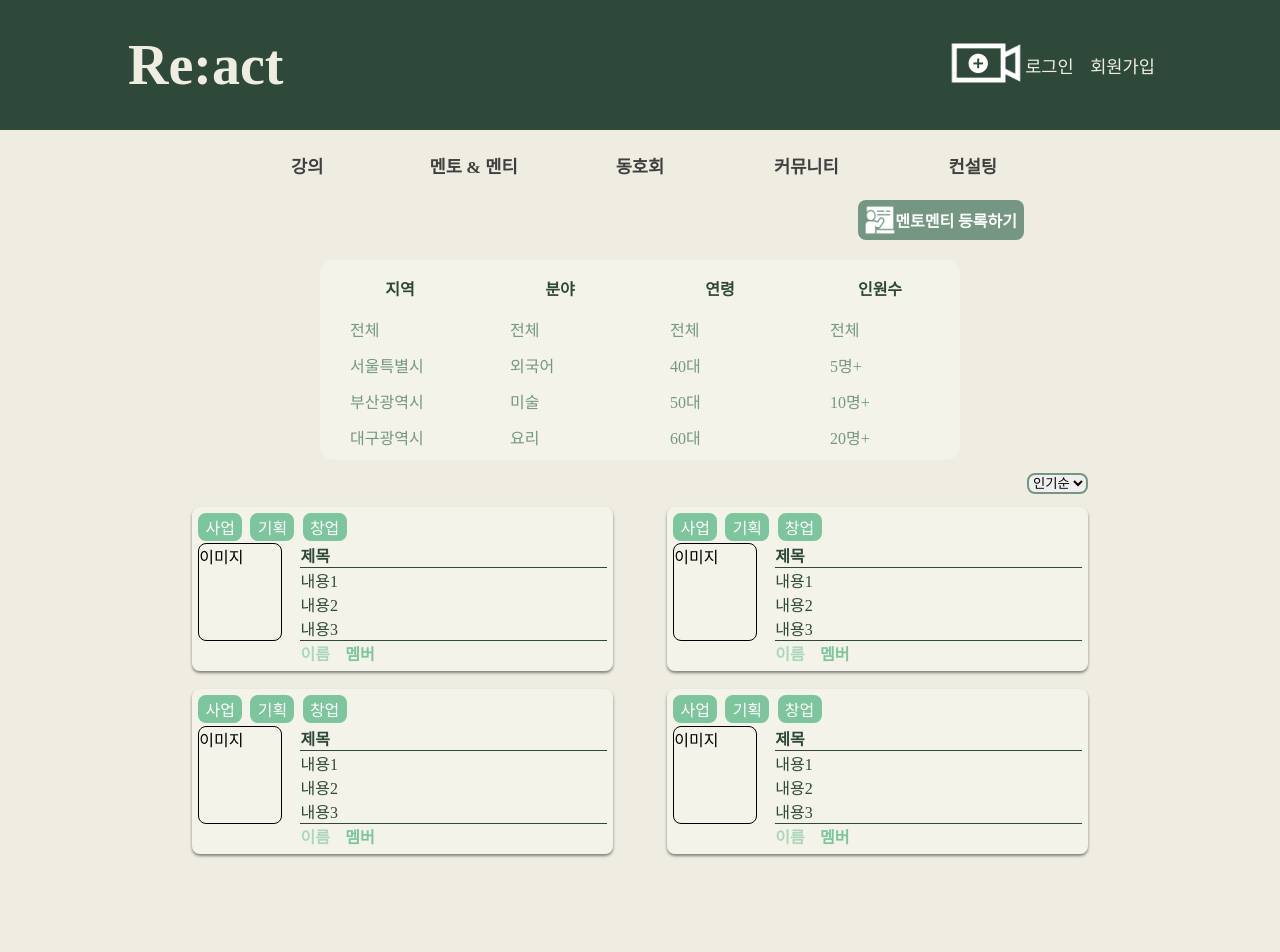
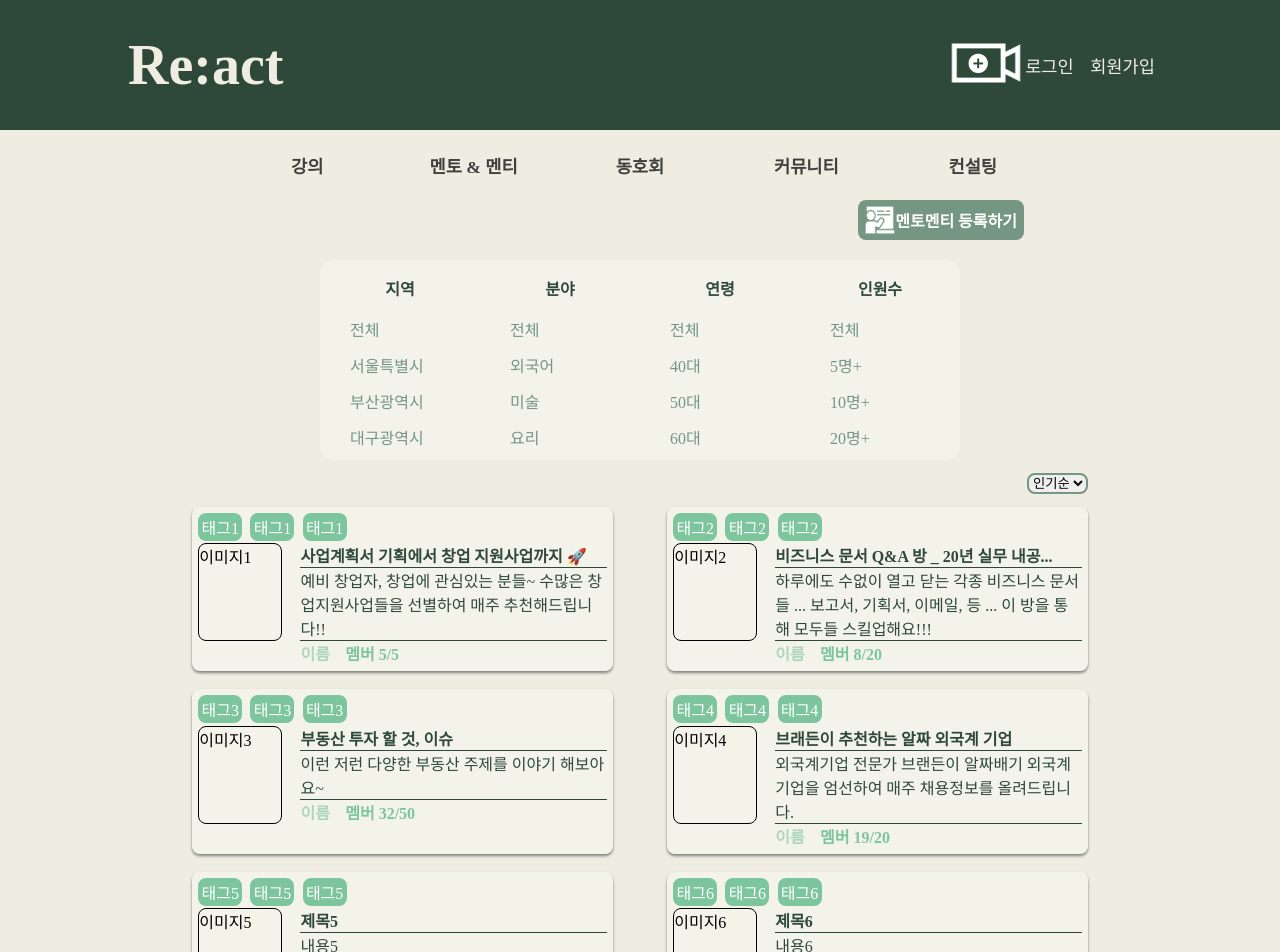
Before and after one commit to React-Likelion/react, a React (Create React App) app: page /mentoring in a window 1280 px wide. Shown: the top 952 px of the page. Built offline with nearby package versions, Linux system fonts and the light colour scheme.

Commit message:
채팅기능 추가중

```diff
--- a/src/App.js
+++ b/src/App.js
@@ -13,6 +13,7 @@ import LecturePage from './pages/Lecture/LecturePage';
 import MentoringPage from './pages/Mentoring/MentoringPage';
 import MentoringUploadPage from './pages/Mentoring/MentoringUploadPage';
 import MentoringDetailPage from './pages/Mentoring/MentoringDetailPage';
+import MentoringChat from './components/MentoringPage/MentoringChat';
 
 
 const App = () => {
@@ -54,7 +55,8 @@ function Mentoring() {
       <Routes>
           <Route path='' element={<MentoringPage/>}/>
           <Route path='upload' element={<MentoringUploadPage/>}/>
-          <Route path='detail' element={<MentoringDetailPage/>}/>
+          <Route path='detail/:id' element={<MentoringDetailPage/>}/>
+          <Route path='detail/:id/chating/:id' element={<MentoringChat/>}/>
       </Routes>
   );
 };
--- a/src/components/MentoringPage/MentoringBox.js
+++ b/src/components/MentoringPage/MentoringBox.js
@@ -3,19 +3,109 @@ import MentoringItem from './MentoringItem';
 import '../../style/components/MentoringPage/MentoringBox.css'
 
 function MentoringBox() {
+    const dummyData = [
+        {
+        "id": 1,
+        "location": "지역1",
+        "field": "분야1",
+        "title": "사업계획서 기획에서 창업 지원사업까지 🚀",
+        "description": "예비 창업자, 창업에 관심있는 분들~ 수많은 창업지원사업들을 선별하여 매주 추천해드립니다!!",
+        "age_group": 5,
+        "limit": 5,
+        "tag": "태그1",
+        "image": "이미지1",
+        "member": 2,
+        "member_cnt": 5
+        },
+        {
+        "id": 2,
+        "location": "지역2",
+        "field": "분야2",
+        "title": "비즈니스 문서 Q&A 방 _ 20년 실무 내공...",
+        "description": "하루에도 수없이 열고 닫는 각종 비즈니스 문서들 ... 보고서, 기획서, 이메일, 등 ... 이 방을 통해 모두들 스킬업해요!!!",
+        "age_group": 5,
+        "limit": 20,
+        "tag": "태그2",
+        "image": "이미지2",
+        "member": null,
+        "member_cnt": 8
+        },
+        {
+        "id": 3,
+        "location": "지역3",
+        "field": "분야3",
+        "title": "부동산 투자 할 것, 이슈",
+        "description": "이런 저런 다양한 부동산 주제를 이야기 해보아요~",
+        "age_group": 5,
+        "limit": 50,
+        "tag": "태그3",
+        "image": "이미지3",
+        "member": null,
+        "member_cnt": 32
+        },
+        {
+        "id": 4,
+        "location": "지역4",
+        "field": "분야4",
+        "title": "브래든이 추천하는 알짜 외국계 기업",
+        "description": "외국계기업 전문가 브랜든이 알짜배기 외국계기업을 엄선하여 매주 채용정보를 올려드립니다.",
+        "age_group": 5,
+        "limit": 20,
+        "tag": "태그4",
+        "image": "이미지4",
+        "member": null,
+        "member_cnt": 19
+        },
+        {
+        "id": 5,
+        "location": "지역5",
+        "field": "분야5",
+        "title": "제목5",
+        "description": "내용5",
+        "age_group": 5,
+        "limit": 5,
+        "tag": "태그5",
+        "image": "이미지5",
+        "member": null,
+        "member_cnt": 5
+        },
+        {
+        "id": 6,
+        "location": "지역6",
+        "field": "분야6",
+        "title": "제목6",
+        "description": "내용6",
+        "age_group": 5,
+        "limit": 5,
+        "tag": "태그6",
+        "image": "이미지6",
+        "member": null,
+        "member_cnt": 5
+        },
+        ]
+    /*
+    const [mentoringList, setmentoringList] = useState([])
 
+    useEffect(() => {
+        //먼저 멘토멘티 리스트 받아오기
+        axios.get('/mentorings/')
+            .then(response=>{
+                if(response.data.success){
+                    setmentoringList()//가져온 모든 리스트를 배열에 저장한다.
+                }else{
+                    alert('멘토링 리스트를 가져오는데 실패했습니다.')
+                }
+            })
+    }, [])
+    */
 
     return (
         <div className='mentoringBox' >
-            {/* {
-                데이터명.map((element) => (
-                    <MentoringItem props/>
-                ))
-            } */}
-                <MentoringItem />
-                <MentoringItem />
-                <MentoringItem />
-                <MentoringItem />
+            {
+                dummyData.map((element)=>{
+                    return <MentoringItem id={element.id} image={element.image} title={element.title} description={element.description} tag={element.tag} limit={element.limit} member_cnt={element.member_cnt}/>
+                })
+            }
         </div>
     );
 }
--- /dev/null
+++ b/src/components/MentoringPage/MentoringChat.js
@@ -0,0 +1,43 @@
+import React, { useState }from 'react';
+import '../../style/components/MentoringPage/MentoringChat.css'
+import Header from './../Header';
+
+function MentoringChat() {
+    const [ chat, setChat ] = useState({
+        nickname:'아무개',
+        contents:'',
+    });
+    const [ chatData, setChatData ] = useState([]);
+
+    const editText=(e)=>{
+        setChat((chat) => {
+            return {...chat, contents: e.target.value}
+        });
+    }
+
+    const postChatHandler = (e) => {
+        const newChat = {
+            contents: chat.contents,
+        }
+        setChatData([...chatData, newChat])
+    }
+
+
+
+    return (
+        <div>
+            <Header />
+            <div className='backGround'>
+                <div className='viewArea'>
+                    {chatData.map((chat)=>(<div id='veiwBox'>{chat.contents}</div>))}
+                </div>
+                <div className='chatBox'>
+                    <input id='writingBox' value={chat.contents} onChange={editText}></input>
+                    <button onClick={postChatHandler}>전송</button>
+                </div>
+            </div>
+        </div>
+    );
+}
+
+export default MentoringChat;
--- a/src/components/MentoringPage/MentoringItem.js
+++ b/src/components/MentoringPage/MentoringItem.js
@@ -3,41 +3,31 @@ import '../../style/components/MentoringPage/MentoringItem.css'
 import { useNavigate } from 'react-router-dom';
 
 
-function MentoringItem() {
+function MentoringItem({id, image, title, description, tag, limit, member_cnt}) {
     const navigate = useNavigate();
 
+    // console.log(typeof(id))
+
     const onClickItemBox = () => {
-        navigate('/mentoring/detail')
+        navigate(`/mentoring/detail/${id}`)
     }
 
     return (
         <div className='mentoringItem' onClick={onClickItemBox}>
             <div className='itemBox'>
                 <section className='tagBox'>
-                    <div className='tagItem'>사업</div>
-                    <div className='tagItem'>기획</div>
-                    <div className='tagItem'>창업</div>
+                    <div className='tagItem'>{tag}</div>
+                    <div className='tagItem'>{tag}</div>
+                    <div className='tagItem'>{tag}</div>
                 </section>
                 <section className='showBox'>
-                    <section className='imgBox'>
-                        이미지
-                    </section>
+                    <section className='imgBox'>{image}</section>
                     <section className='showDetail'>
-                        <div className='showTitle'>
-                            제목
-                        </div>
-                        <div className='showContent'>
-                            내용1<br/>
-                            내용2<br/>
-                            내용3
-                        </div>
+                        <div className='showTitle'>{title}</div>
+                        <div className='showContent'>{description}</div>
                         <div className='showProfile'>
-                            <div className='showNickName'>
-                                이름
-                            </div>
-                            <div className='showMember'>
-                                멤버
-                            </div>
+                            <div className='showNickName'>이름</div>
+                            <div className='showMember'>멤버 {member_cnt}/{limit}</div>
                         </div>
                     </section>
                 </section>
--- a/src/pages/Mentoring/MentoringDetailPage.js
+++ b/src/pages/Mentoring/MentoringDetailPage.js
@@ -6,19 +6,33 @@ import { useNavigate } from 'react-router-dom';
 const MentoringDetailPage = () => {
     const navigate = useNavigate();
 
+
+        //먼저 멘토멘티 리스트 받아오기
+    // axios.get(`/mentorings/${id}`)
+    //     .then(response=>{
+    //         if(response.data.success){
+    //             setmentoringList()//가져온 모든 리스트를 배열에 저장한다.
+    //         }else{
+    //             alert('멘토링 리스트를 가져오는데 실패했습니다.')
+    //         }
+    //     })
+    const id = 1;
     return (
         <div>
             <Header />
             <div className='detailBox'>
                 <div id='detailTitleBox'>
                     사업계획서 기획에서 창업 지원사업까지 🚀
+                    {/* {title} */}
                 </div>
                 <div id='detailImgBox'>
                     <img src='/img/Example.png' alt='이미지'/>
                 </div>
                 <section className='detailSmallBox'>
                     <div id='detailContentBox'>
-                        예비 창업자, 창업에 관심있는 분들~<br />수많은 창업지원사업들을 선별하여 매주 추천해드립니다!!
+                        예비 창업자, 창업에 관심있는 분들~
+                        수많은 창업지원사업들을 선별하여 매주 추천해드립니다!!
+                        {/* {descroption} */}
                     </div>
                     <section className='detailProfileBox'>
                         <div id='profileImg'>
@@ -26,15 +40,15 @@ const MentoringDetailPage = () => {
                             <br/>닉네임
                         </div>
                         <section className='profileDetailBox'>
-                            <div id='info'>멤버 2 명 / 정원 5 명</div>
+                            <div id='info'>멤버 2 명 / 정원 5 명 {/* 멤버{member_cnt}명/정원{limit}명 */}</div>
                             <div className='detailTagBox'>
-                                <div className='detailTagItem'>사업</div>
+                                <div className='detailTagItem'>사업{/* {tag} */}</div>
                                 <div className='detailTagItem'>기획</div>
                                 <div className='detailTagItem'>창업</div>
                             </div>
                         </section>
                     </section>
-                    <div className='joinBtn' onClick={()=>navigate('/join')}>입장 신청하기</div>
+                    <div className='joinBtn' onClick={()=>navigate(`chating/${id}`)}>입장 신청하기</div>
                 </section>
             </div>
         </div>
--- /dev/null
+++ b/src/style/components/MentoringPage/MentoringChat.css
@@ -0,0 +1,29 @@
+.backGround{
+    border: 1px solid;
+    border-radius: 8px;
+    background-color: rgba(255, 255, 255, 0.3);
+    width: 70%;
+    display: flex;
+    flex-direction: column;
+    justify-content: center;
+    margin: 2%;
+    margin-left: auto;
+    margin-right: auto;
+}
+.viewArea{
+    border: 1px solid;
+    text-align: center;
+}
+.chatBox{
+    border: 1px solid;
+    display: flex;
+    justify-content: center;
+    align-items: center;
+}
+.writingBox{
+    border: 1px solid;
+}
+#veiwBox{
+    border: 1px solid red;
+    border-radius: 8px;
+}
```
Also changed, not shown: src/components/MentoringPage/MentoringChatDetail.js (added, +14 -0 lines).
